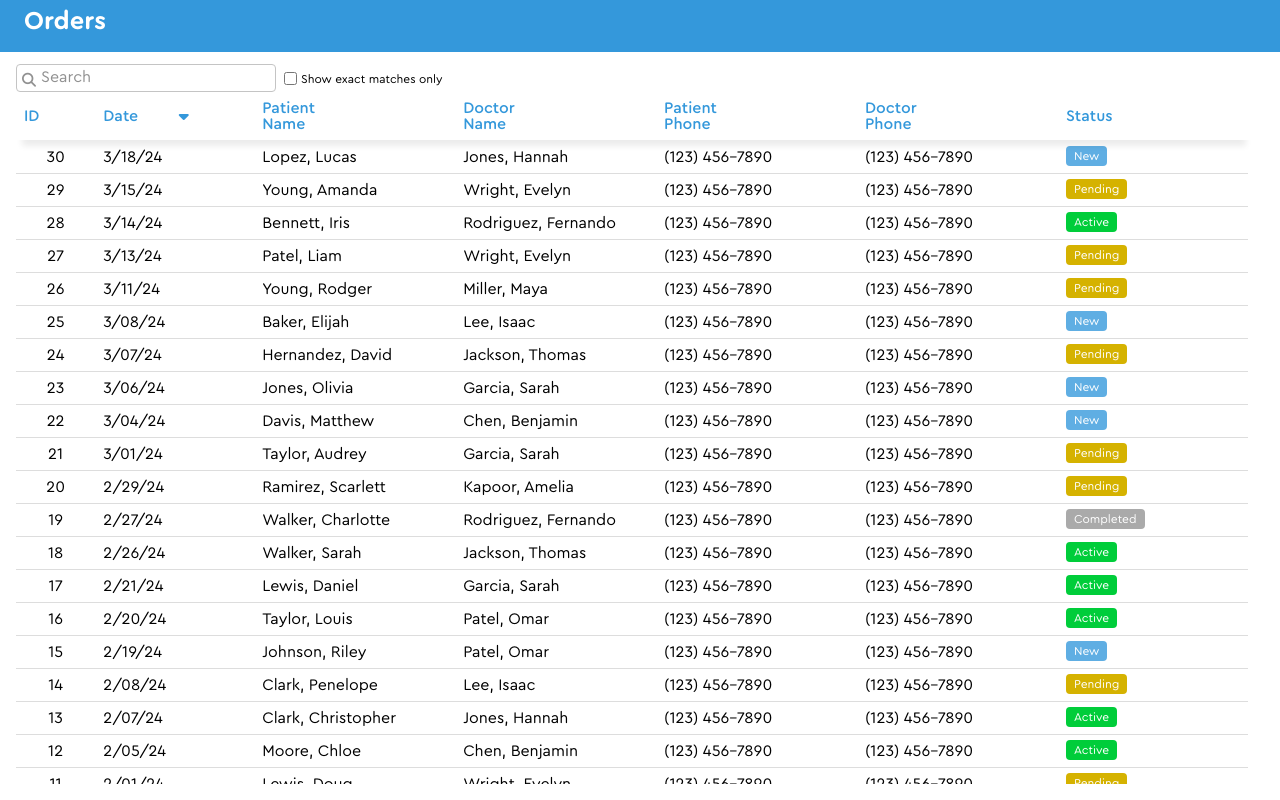
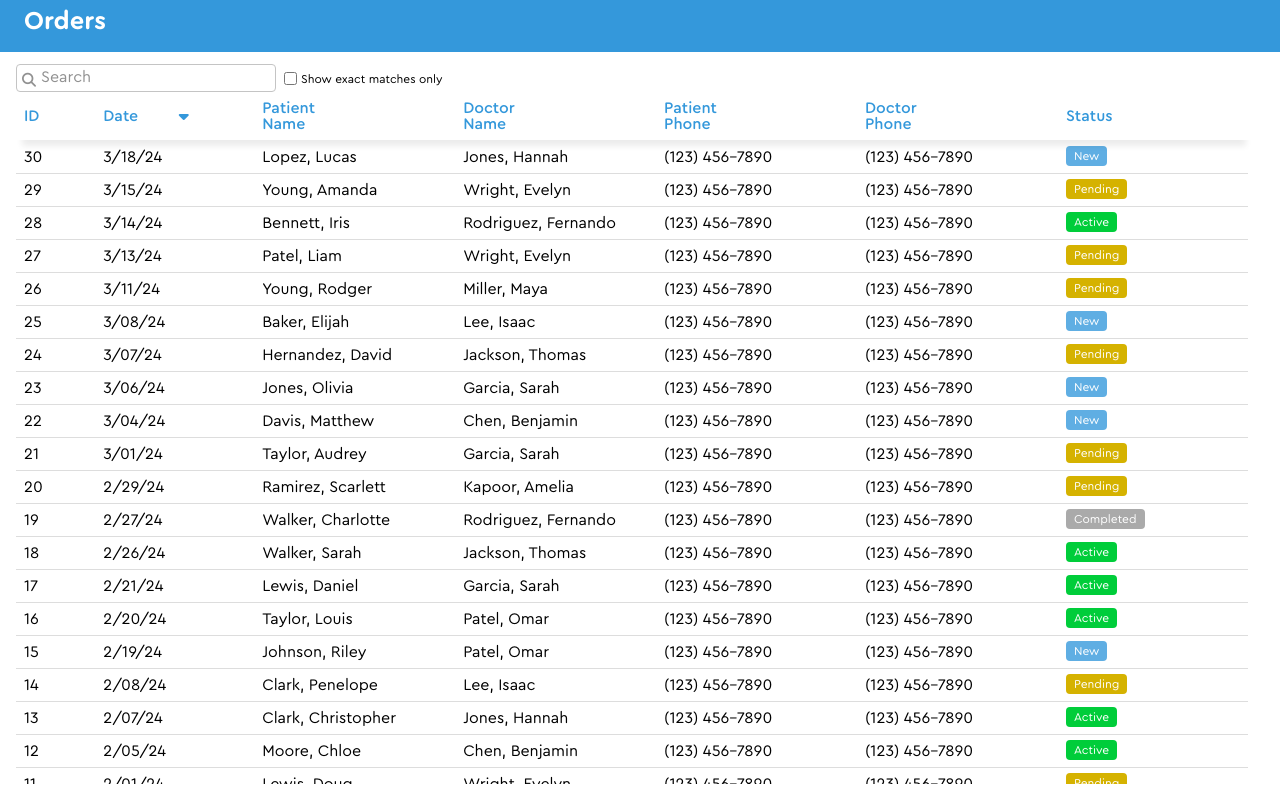
Before and after one commit to tprojects1/orders, a React (Create React App) app: page / in a window 1280 px wide. Built offline with nearby package versions, Linux system fonts and the light colour scheme.

Commit message:
id alignment fix

```diff
--- a/src/components/table/styles.scss
+++ b/src/components/table/styles.scss
@@ -248,6 +248,7 @@
                         font-family: inherit;
                         font-size: inherit;
                         height: 100%;
+                        justify-content: left;
                         position: static;
                         width: auto;
                     }
```
